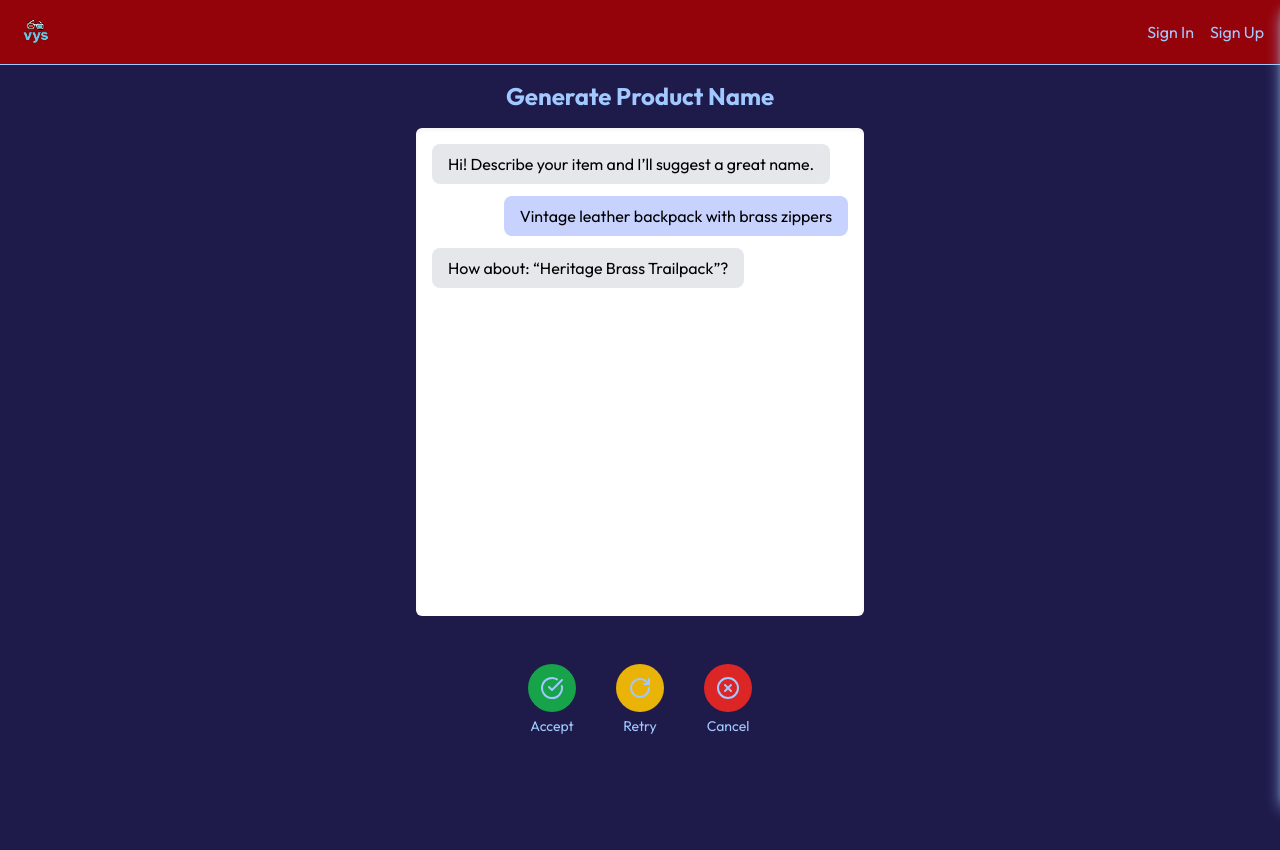
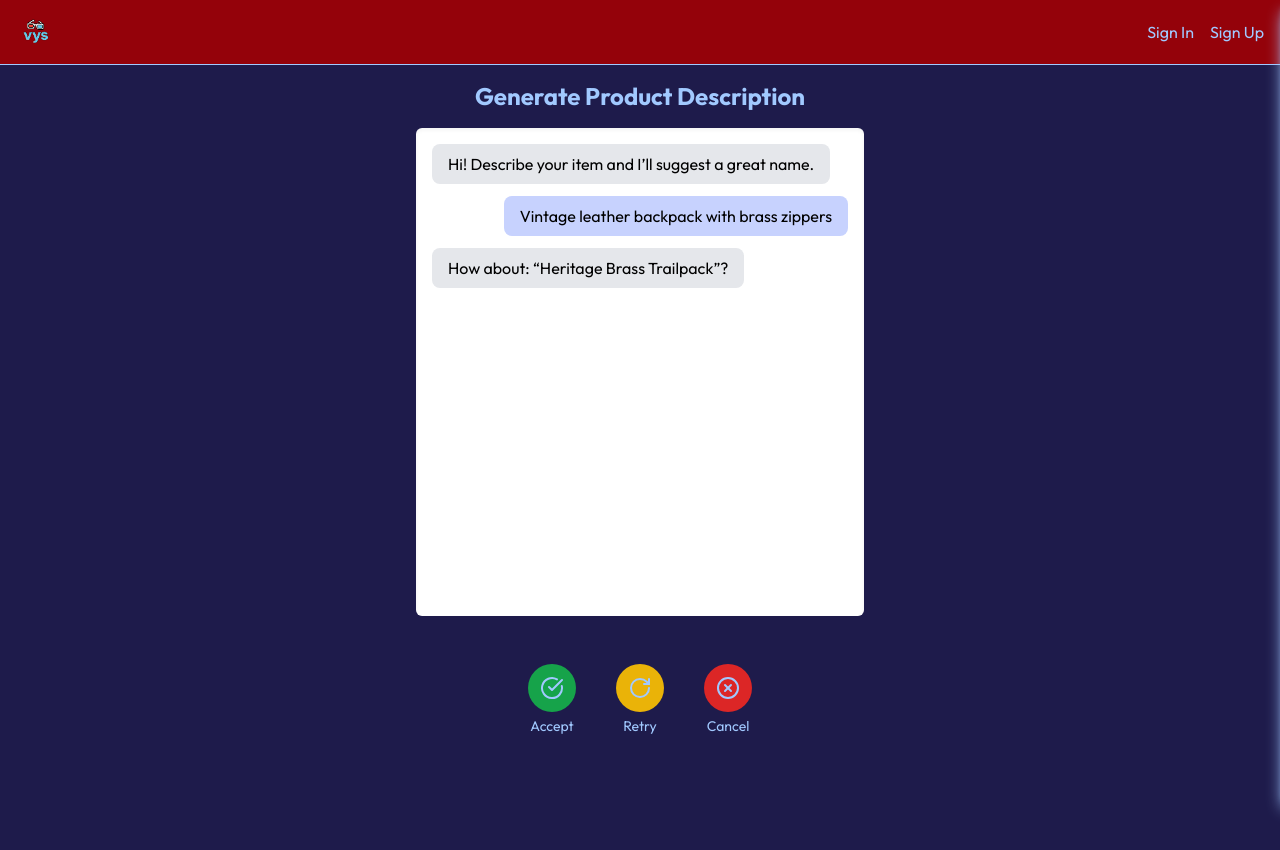
Before and after one commit to Moonwalkert3ch/VYS, a Next.js app in the folder vys-app/: page /edit-generate-description in a window 1280 px wide. Shown: the top 850 px of the page. Built offline with nearby package versions, Linux system fonts and the light colour scheme; no server answers.

Commit message:
reduce margin bottom, fixed loop

```diff
--- a/vys-app/src/app/edit-generate-description/page.tsx
+++ b/vys-app/src/app/edit-generate-description/page.tsx
@@ -1,6 +1,6 @@
-import EditGenerateDescriptionPage from "@/components/EditGenerateNamePage";
+import EditGenerateDescriptionPage from "@/components/EditGenerateDescriptionPage";
 
-export default function EditGeneralName() {
+export default function EditGeneralDescription() {
   return (
     <EditGenerateDescriptionPage />
   )
--- a/vys-app/src/components/EditGenerateDescriptionPage.tsx
+++ b/vys-app/src/components/EditGenerateDescriptionPage.tsx
@@ -37,7 +37,7 @@ export default function EditGenerateDescriptionPage() {
       <div className="mt-4 flex justify-center gap-10 w-full">
         {/* Accept */}
         <div className="flex flex-col items-center">
-          <Link href="/create-listing" className="flex flex-col items-center">
+          <Link href="/edit-listing" className="flex flex-col items-center">
             <button className="bg-green-600 hover:bg-[#45132F] p-3 rounded-full">
               <CheckCircle className="h-6 w-6 text-[#A1C9FF]" />
             </button>
@@ -57,7 +57,7 @@ export default function EditGenerateDescriptionPage() {
 
         {/* Cancel */}
         <div className="flex flex-col items-center">
-          <Link href="/create-listing" className="flex flex-col items-center">
+          <Link href="/edit-listing" className="flex flex-col items-center">
             <button className="bg-red-600 hover:bg-[#45132F] p-3 rounded-full">
               <XCircle className="h-6 w-6 text-[#A1C9FF]" />
             </button>
--- a/vys-app/src/components/HomePage.tsx
+++ b/vys-app/src/components/HomePage.tsx
@@ -60,7 +60,7 @@ export default function HomePage() {
     <>
       <main className="min-h-screen w-full bg-indigo-950 text-[#A1C9FF] flex flex-col p-4 pb-32">
          {/* Page Header */}
-        <header className="w-full max-w-screen-lg mt-4 mb-6">
+        <header className="w-full max-w-screen-lg mt-4 mb-4">
             <h1 className="text-2xl sm:text-3xl font-bold text-center text-[#A1C9FF]">
                 HOME
             </h1>
```
